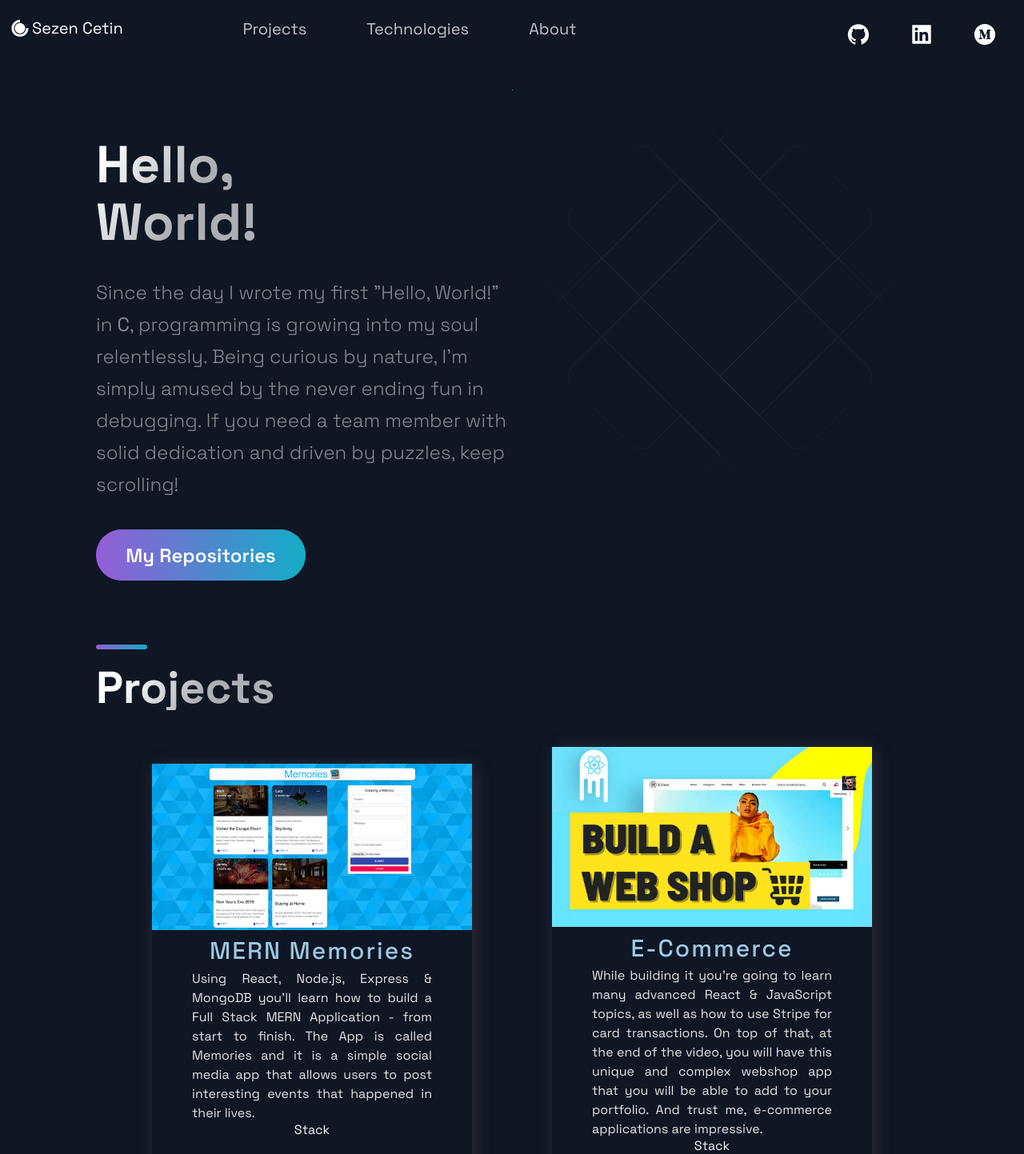
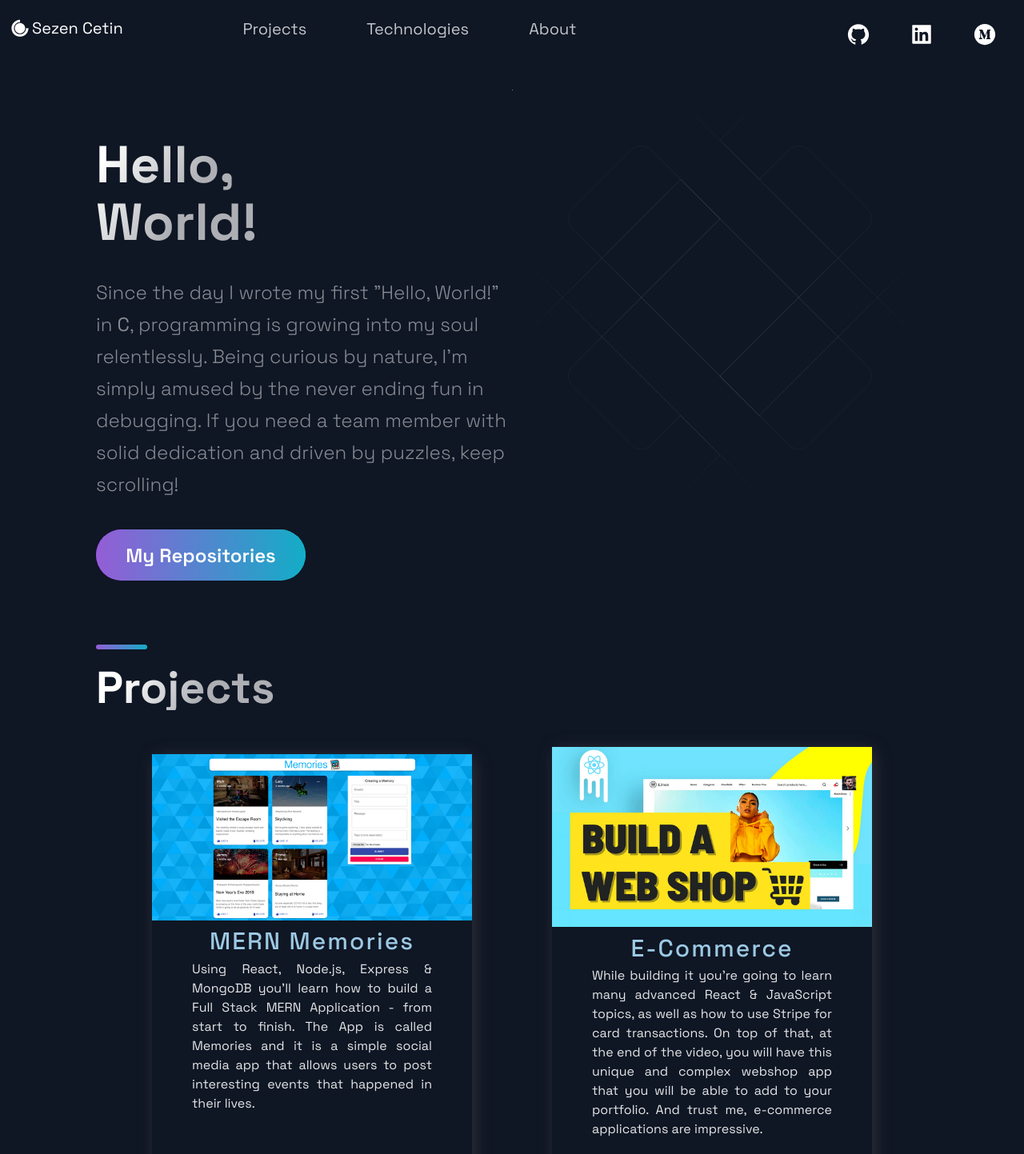
Before and after one commit to Cetins/portolio-nextjs, a Next.js app: page / in a window 1280 px wide. Shown: the top 1443 px of the page at 80% size. Built offline with nearby package versions, Linux system fonts and the light colour scheme.

Commit message:
project cards fixed to a standard text height

```diff
--- a/src/components/Projects/ProjectsStyles.js
+++ b/src/components/Projects/ProjectsStyles.js
@@ -3,6 +3,8 @@ import styled from 'styled-components';
 export const Img = styled.img`
   width:100%;
   height:100%;
+  /* width:40rem;
+  height:25rem; */
   object-fit: cover;
   overflow: hidden;
 `
@@ -66,8 +68,11 @@ export const Intro = styled.div`
 `;
 
 
+// height prop in CardInfo has been fixed to achieve horizontal align.
+// needs editorial touch up to avoid unnecessary gap under text.
 export const CardInfo = styled.p`
   width: 100%;
+  height: 25rem;
   padding: 0 50px;
   color: #e4e6e7;
   font-style: 2rem;
```
